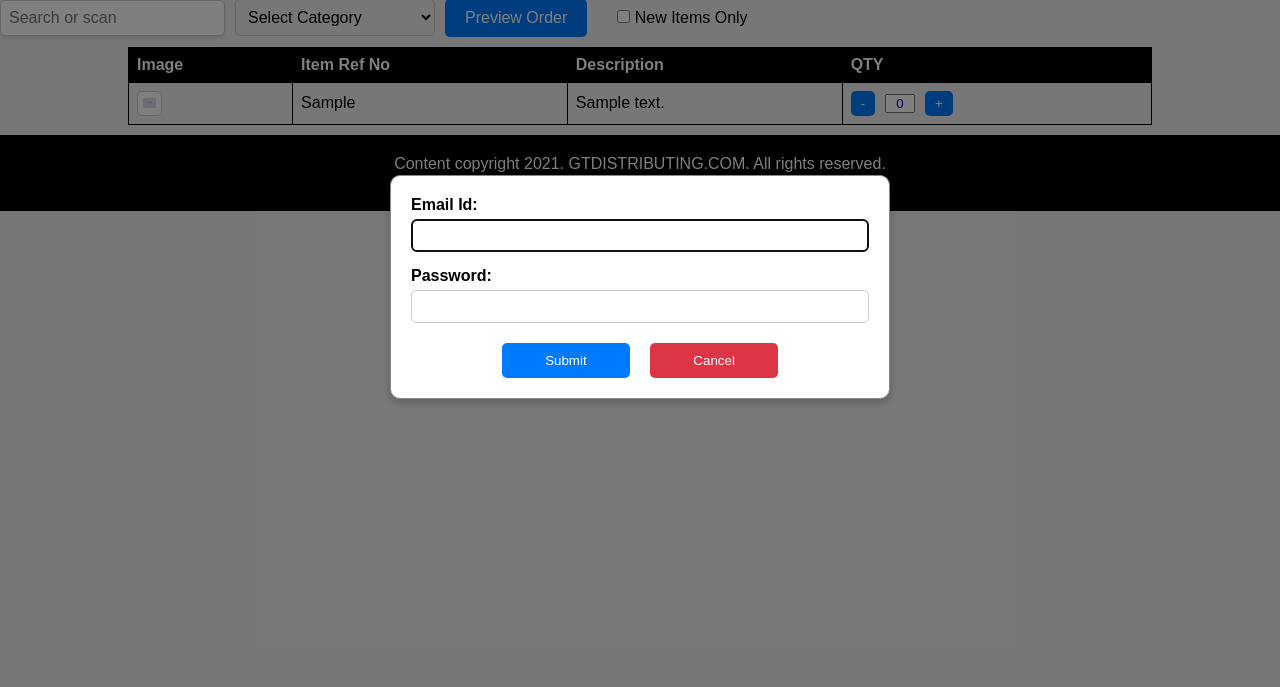
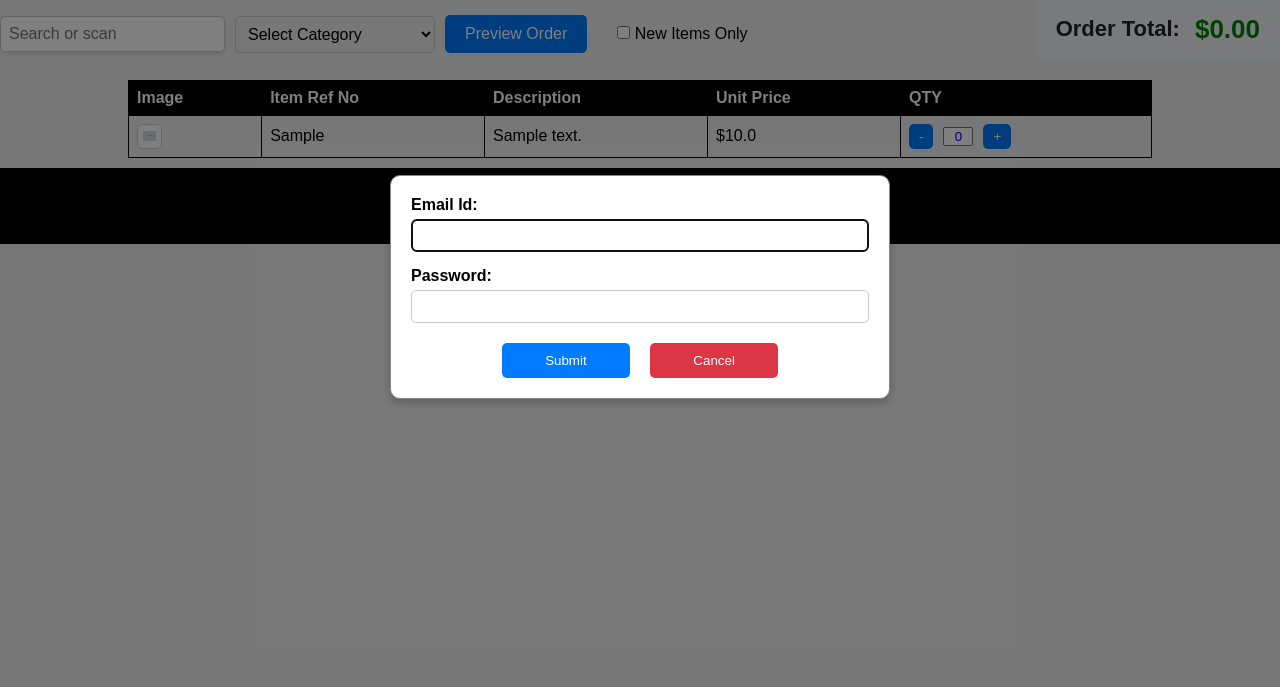
Before and after one commit to Lavesh-29/gtdistributing, a Java web app: page /order in a window 1280 px wide. Shown: the part 113-800 px from the top of the page. Run offline with Spring Boot 4, a stand-in JSP engine, Linux system fonts and the light colour scheme; tables that the repository leaves empty hold one stand-in row (values such as "Sample post"); grey boxes marked "Sample" are stand-in pictures; some of the project's set-up classes (security, data sources, template engines, error pages and the like) are left out, and stand-ins take their place.

Commit message:
update index.html

```diff
--- a/src/main/resources/templates/Order/index.html
+++ b/src/main/resources/templates/Order/index.html
@@ -391,6 +391,24 @@
                 gap: 10px;
             }
         }
+        .order-total-container {
+    display: flex;
+    justify-content: flex-end;
+    align-items: center;
+    gap: 15px;
+    padding: 15px 20px;
+    margin-bottom: 10px;
+    background: #f2f6fa;
+    border-radius: 8px;
+    font-size: 22px;
+    font-weight: bold;
+    color: #222;
+}
+
+#orderTotal {
+    color: #008000;
+    font-size: 26px;
+}
     </style>
 
 </head>
@@ -477,15 +495,22 @@
         <label style="margin-left: 20px;">
             <input type="checkbox" id="newOnlyCheckbox" onchange="filterByCategory()"> New Items Only
         </label>
+        <div class="order-total-container" style="margin-left: auto; white-space: nowrap;">
+            <span>Order Total:</span>
+            <span id="orderTotal">$0.00</span>
+        </div>
 <!--        <button id="dealsButton" onclick="openDeals()" style="flex: none;">Deals</button>-->
     </div>
+
     <table id="productTable">
         <thead>
         <tr>
             <th>Image</th>
             <th>Item Ref No</th>
             <th>Description</th>
+            <th>Unit Price</th>
             <th>QTY</th>
+
         </tr>
         </thead>
 
@@ -513,6 +538,8 @@
 
             <td th:text="${product.item_Ref}"></td>
             <td th:text="${product.description}"></td>
+            <!-- Sell Unit Price -->
+            <td th:text="${product.sell_Unit_Price != null ? '$' + product.sell_Unit_Price : '$0.00'}"></td>
 
             <td>
                 <div class="quantity-container">
@@ -676,6 +703,7 @@
 <script src="https://unpkg.com/@zxing/library@latest"></script>
 
 <script>
+
     document.addEventListener("DOMContentLoaded", () => {
     const cameraBtn = document.getElementById("cameraBtn");
     cameraBtn.addEventListener("click", toggleScanner);
@@ -983,7 +1011,7 @@ function changeQuantity(button, delta) {
 
     // Save to localStorage here:
     updateLocalStorage(input.closest('tr').cells[1].textContent, newQty);
-
+calculateOrderTotal();
 }
 function updateLocalStorage(itemRef, quantity) {
                              let orderItems = JSON.parse(localStorage.getItem('orderItems')) || {};
@@ -1114,7 +1142,7 @@ function updateQuantity(itemRef, change) {
         removeItem(itemRef);
         return;
     }
-
+calculateOrderTotal();
     // ✅ Sync with main table and update preview
     qtyElement.innerText = newQty;
     matchedRow.querySelector(".quantity-input").value = newQty;
@@ -1183,7 +1211,7 @@ function handleManualQuantityChange(input) {
 
     const categoryMatch = selectedCategory === "" || category === selectedCategory;
     const newItemMatch = !newOnly || isNew;
-
+calculateOrderTotal();
     row.style.display = (categoryMatch && newItemMatch) ? "" : "none";
   });
 }
@@ -1409,11 +1437,27 @@ if (cameraBtn) cameraBtn.addEventListener("click", toggleScanner);
 document.addEventListener("DOMContentLoaded", () => {
     if (cameraBtn && !isMobileDevice()) cameraBtn.style.display = "none";
 });
+function calculateOrderTotal() {
+    let total = 0;
 
+    document.querySelectorAll("#productTable tbody tr").forEach(row => {
+        let price = parseFloat(row.dataset.sellUnitPrice) || 0;
+
+        let quantityInput = row.querySelector(".quantity-input");
+        let quantity = parseFloat(quantityInput.value) || 0;
+
+        total += price * quantity;
+    });
+
+    document.getElementById("orderTotal").textContent =
+        "$" + total.toFixed(2);
+}
 window.addEventListener('beforeunload', () => {
     sessionStorage.removeItem('isAuthenticated');
 });
-
+ document.addEventListener("DOMContentLoaded", function() {
+        calculateOrderTotal();
+    })
 </script>
 </body>
 </html>
```
